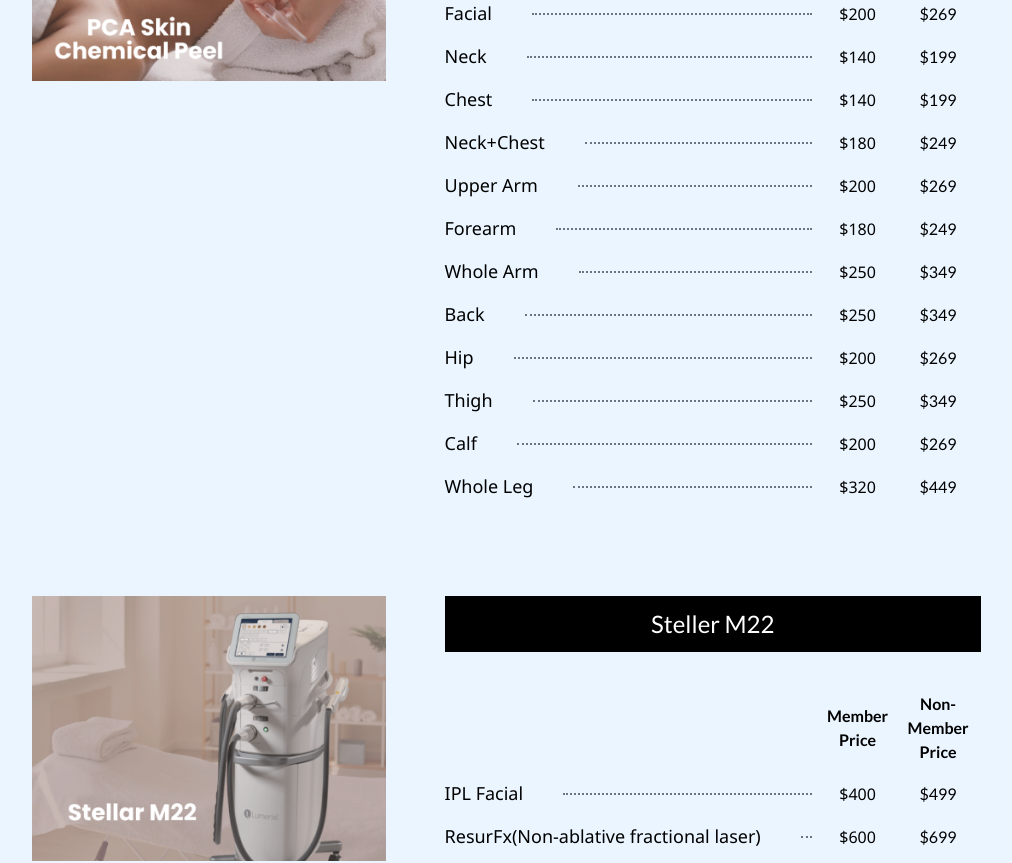
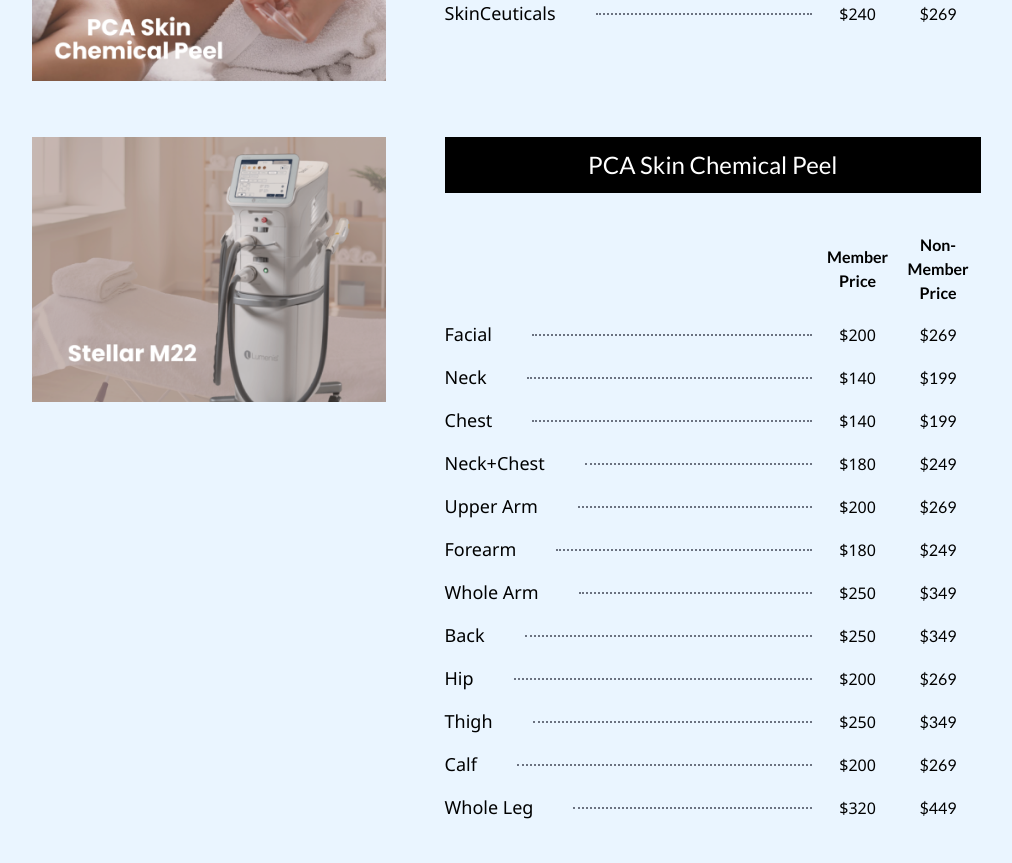
Before and after one commit to chencheng0924/Nata_spa, a Vue app: page / in a window 1280 px wide. Shown: the part 2300-3163 px from the top of the page, without its empty margins (139-1151 px from the left). Built offline with nearby package versions, Linux system fonts and the light colour scheme; what @splidejs/vue-splide, vue3-lottie would draw is missing.

Commit message:
fix/修正位置

```diff
--- a/src/views/home.vue
+++ b/src/views/home.vue
@@ -13,7 +13,7 @@ import { getAssetsFile, getAssetsFileIcon } from '@/utils/commonUse.js'
 //   },
 // });
 const optionList = ref(['HOME', 'ABOUT', 'SERVICES', 'GALLERY', 'CONTACT US'])
-const serviceList = ref(['Dermalogica', 'PCA Skin Chemical Peel', 'Steller M22', 'Casmara', 'Dermalogica Micro-Needling', 'Laser Hair Removal (5 times)', 'TriLift', 'Picosure Pro Price', 'SkinCeuticals'])
+const serviceList = ref(['Dermalogica', 'SkinCeuticals', 'PCA Skin Chemical Peel', 'Steller M22', 'Casmara', 'Dermalogica Micro-Needling', 'Laser Hair Removal (5 times)', 'TriLift', 'Picosure Pro Price'])
 const iconList = ref([
   {name: 'fb', url: 'https://www.facebook.com/profile.php?id=61561371057067&mibextid=LQQJ4d'},
   {name: 'ig', url: 'https://www.instagram.com/nataspany?fbclid=IwZXh0bgNhZW0CMTAAAR2F_LqrcGtS2ctenKvz8Ne4p557hFEPx7-zfSROkCSYQfzmin1tkucFtzA_aem_-Y4PpjdBWGciIpeuKGKcGw'},
@@ -180,6 +180,18 @@ const treatments = ref([
         title: '',
         headerList: ['Member Price', 'Non-Member Price'],
         items: [
+          { name: 'SkinCeuticals', memberPrice: 240, nonMemberPrice: 269 }
+        ]
+      }
+    ]
+  },
+  {
+    type: 1,
+    treatments: [
+      {
+        title: '',
+        headerList: ['Member Price', 'Non-Member Price'],
+        items: [
           { name: 'Facial', memberPrice: 200, nonMemberPrice: 269 },
           { name: 'Neck', memberPrice: 140, nonMemberPrice: 199 },
           { name: 'Chest', memberPrice: 140, nonMemberPrice: 199 },
@@ -310,19 +322,7 @@ const treatments = ref([
         ]
       }
     ]
-  },
-  {
-    type: 1,
-    treatments: [
-      {
-        title: '',
-        headerList: ['Member Price', 'Non-Member Price'],
-        items: [
-          { name: 'SkinCeuticals', memberPrice: 240, nonMemberPrice: 269 }
-        ]
-      }
-    ]
-  },
+  }
 ])
 const countLength = (list) => {
   return `w-1/${12/(list.length)}`
```
